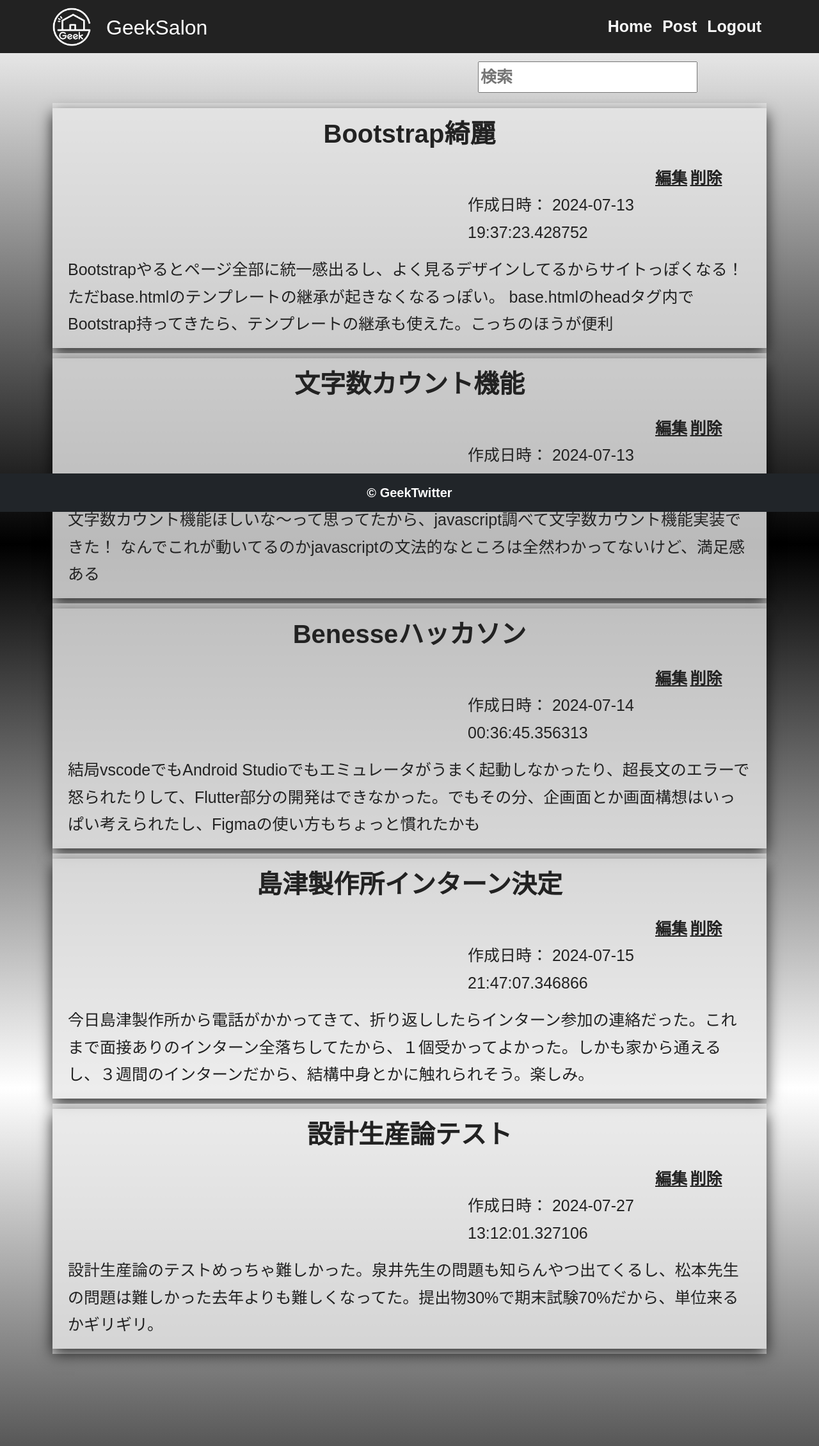
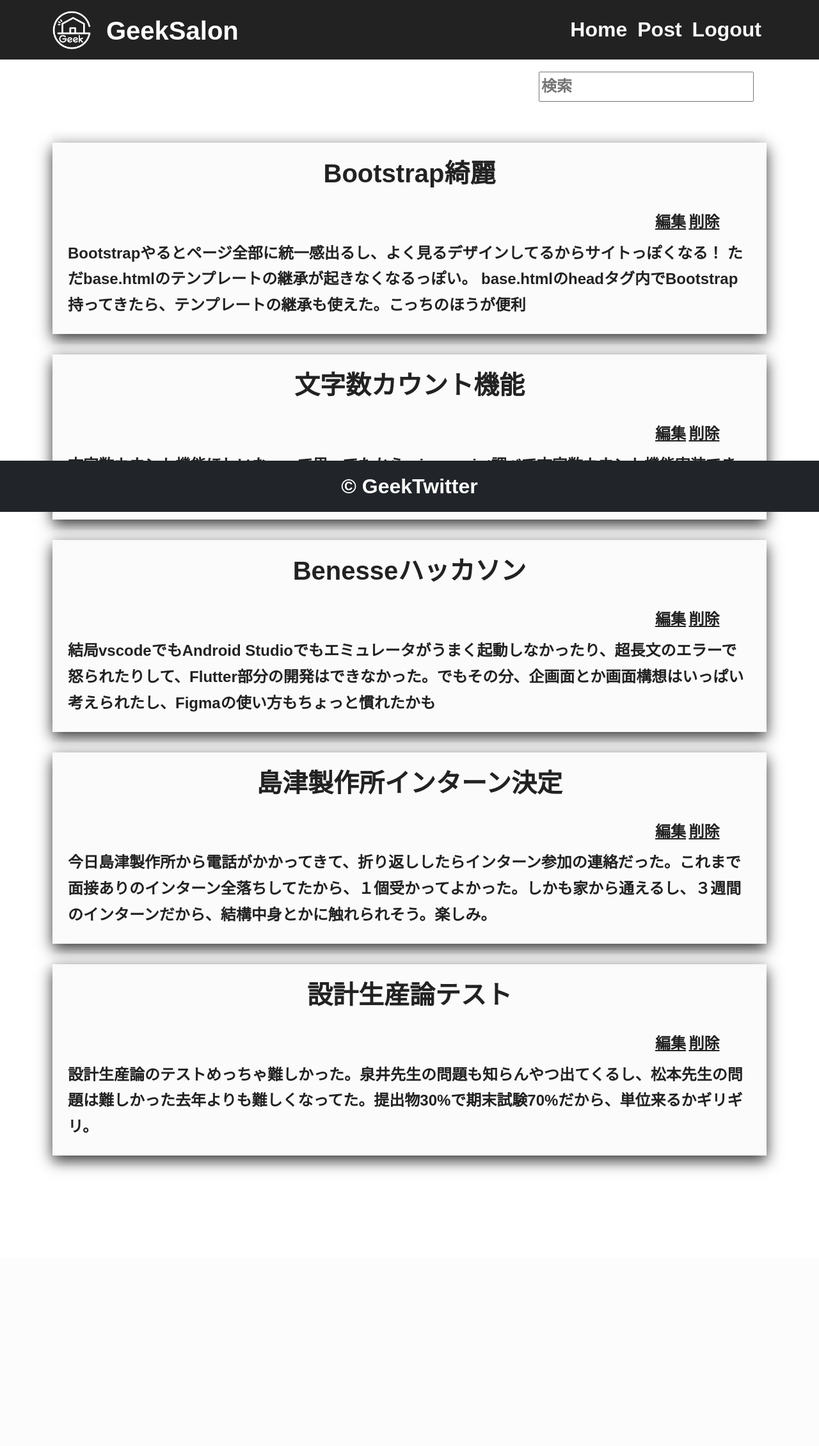
Before and after one commit to BannoTaichi/GeekTwitter, a Flask app: page /index in a window 1280 px wide. Shown: the whole page at 64% size. After the commit the page ends 1830 px from the top, so only its background shows below. Run offline with Flask 3, Linux system fonts and the light colour scheme; a user stored in the database is signed in; some libraries are stand-ins or nearby versions.

Commit message:
Change background

```diff
--- a/templates/base.html
+++ b/templates/base.html
@@ -17,29 +17,35 @@
             height: 1500px;
             margin-bottom: 200px;
             padding-bottom: 120px;
-            padding-top: 80px;
+            padding-top: 5%;
             font-family: "Sora", sans-serif;
             line-height: 1.7;
-            background: linear-gradient(white, black, white);
+            /* background: linear-gradient(white, black, white); */
+            background: white;
         }a, h3{
             color: var(--dark);
             text-decoration: none;
             font-weight: 700;
+        }h2{
+            font-weight: 700;
+            font-size: 200%;
         }a{
             text-decoration: underline;
-            font-size: 25px;
+            font-size: 150%;
         }h3{
-            font-size: 40px;
+            font-size: 250%;
         }a:hover{
             color: blue;
         }p{
             color: var(--dark);
-            font-size: 25px;
+            font-size: 150%;
+        }.post{
+            font-weight: 700;
         }.navbar{
             background-color: var(--dark) !important;
         }.navbar .nav-link{
             color: var(--body) !important;
-            font-size: 25px;
+            font-size: 200%;
             font-weight: 700;
         }.vh-100{
             background-image: url(images/shadow.jpg);
@@ -59,7 +65,7 @@
             background-color: rgba(46, 46, 46, 0.7);
             z-index: -1;
         }.form-label{
-            font-size: 25px;
+            font-size: 200%;
             font-weight: 700;
             color: var(--dark);
             text-shadow:
@@ -67,7 +73,14 @@
                 1px -1px 0 rgb(255, 255, 255),
                 -1px 1px 0 rgb(255, 255, 255),
                 -1px -1px 0 rgb(255, 255, 255);
+        }.form-control{
+            font-size: 150%;
+        }.search{
+            font-size: 150%;
+            font-weight: 700;
+            color: var(--dark);
         }.counter{
+            font-size: 200%;
             text-shadow: 1px 1px 0 rgb(255, 255, 255),
                 1px -1px 0 rgb(255, 255, 255),
                 -1px 1px 0 rgb(255, 255, 255),
@@ -76,17 +89,20 @@
         }.card-effect{
             box-shadow: var(--box-shadow);
         }.post-box{
-            background-color: rgba(233, 233, 233, 0.8);
+            background-color: rgba(233, 233, 233, 0.2);
         }.alert{
             position: fixed;
-            margin-left: 30%;
+            margin-left: 15%;
             text-align: center;
-            margin-top: 12%;
+            margin-top: 35%;
             padding-top: 2%;
             border-color: black;
+            font-size: 150%;
         }.footer{
             padding: 1% 0;
-            font-size: 20px;
+            font-size: 200%;
+        }.btn{
+            font-size: 150%;
         }
     </style>
 </head>
--- a/templates/index.html
+++ b/templates/index.html
@@ -3,28 +3,28 @@
 
 <div class="container">
     <div class="row">
-        <div class="col-md-7"></div>
-        <div class="container col-md-5">
+        <div class="col-md-8"></div>
+        <div class="container col-md-4">
             <form method="POST">
-                <input type="text" name="search" class="form-label my-3" placeholder="検索">
+                <input type="text" name="search" class="search my-5" placeholder="検索">
             </form>
         </div>
     </div>
     {% for post in posts %}
     <article>
-        <div class="container py-2 post-box">
+        <div class="container py-3 post-box">
             <div class="row card-effect">
-                <h3 class="text-center mx-auto py-3"><b>{{post.title}}</b></h3>
+                <h3 class="text-center mx-auto py-4"><b>{{post.title}}</b></h3>
                 <div class="col-md-10"></div>
                 <div class="col-md-2 mx-auto">
                     <a href="/{{post.id}}/update" role = "button">編集</a>
                     <a href="/{{post.id}}/delete" role = "button">削除</a>
                 </div>
-                <div class="row">
+                <!-- <div class="row">
                     <div class="col-md-7"></div>
                     <p class="col-md-5">作成日時： {{post.created_at}}</p>
-                </div>
-                <div class="container"><p class="container">{{post.body}}</p>
+                </div> -->
+                <div class="container"><p class="container py-2 post">{{post.body}}</p>
                 </div>
             </div>
         </div>
--- a/templates/login.html
+++ b/templates/login.html
@@ -2,7 +2,7 @@
 {% block content %}
 
 {% if texts %}
-<h3 class="alert bg-white col-md-4">
+<h3 class="alert bg-white col-md-8">
 {% for text in texts %}
 <p><b>{{text}}</b></p>
 {% endfor %}
@@ -11,7 +11,7 @@
 
 <div class="container">
     <form method = "POST">
-        <br><label for ="username" class="form-label">ユーザー名</label>
+        <br><label for ="username" class="form-label my-3">ユーザー名</label>
         <input type="text" name = "username" class="form-control">
         <br><label for="password" class="form-label">パスワード</label>
         <input type="password" name="password" class="form-control">
--- a/templates/signup.html
+++ b/templates/signup.html
@@ -2,7 +2,7 @@
 {% block content %}
 
 {% if texts %}
-<h3 class="alert bg-white col-md-4">
+<h3 class="alert bg-white col-md-8">
 {% for text in texts %}
 <p><b>{{text}}</b></p>
 {% endfor %}
@@ -11,7 +11,7 @@
 
 <div class="container">
     <form method = "POST">
-        <br><label for = "username" class="form-label">ユーザー名</label>
+        <br><label for = "username" class="form-label my-3">ユーザー名</label>
         <input type="text" name = "username" class="form-control">
         <br><label for="password" class="form-label">パスワード</label>
         <input type="password" name="password" class="form-control">
```
Also changed, not shown: instance/test.db.
